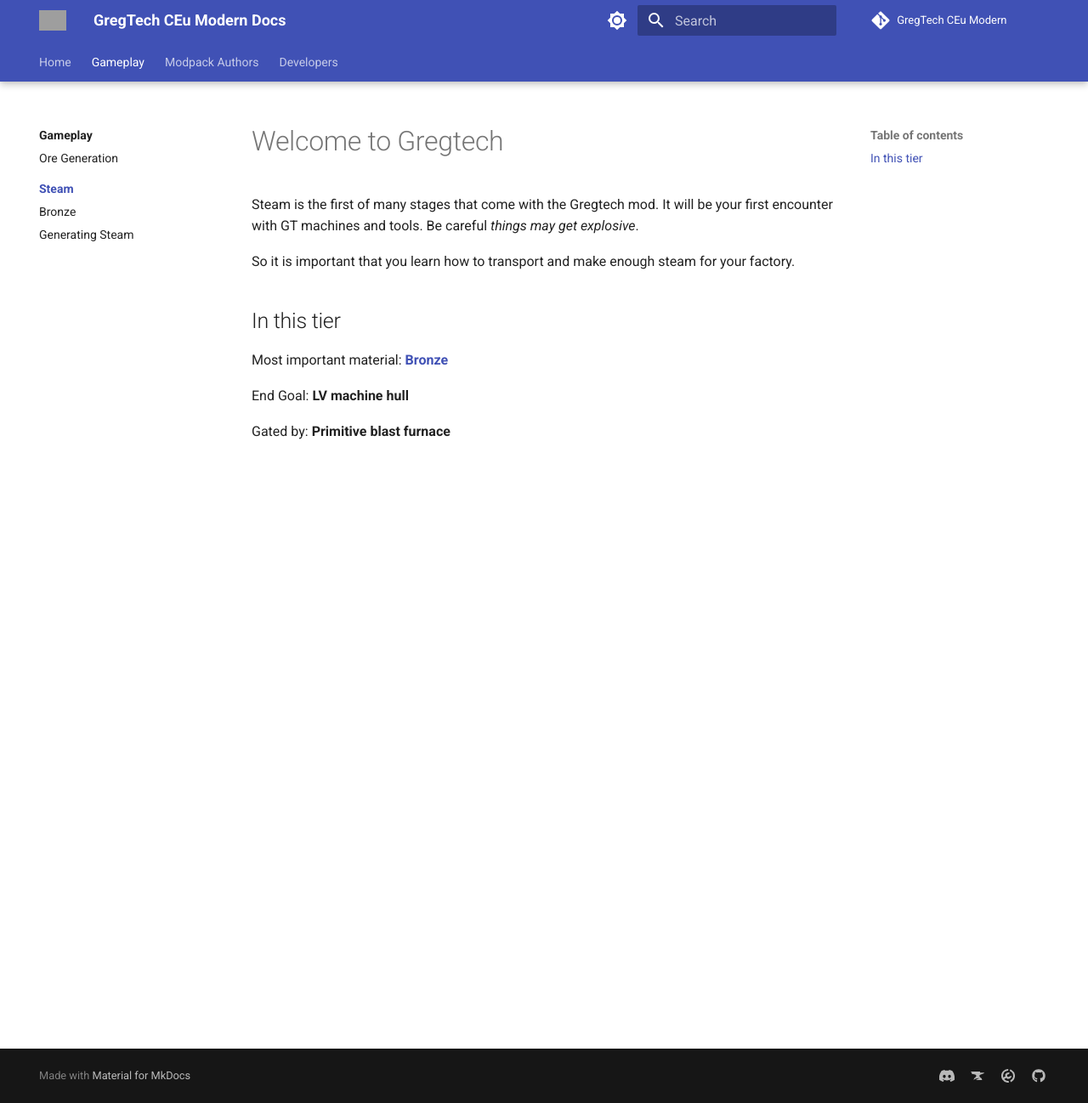
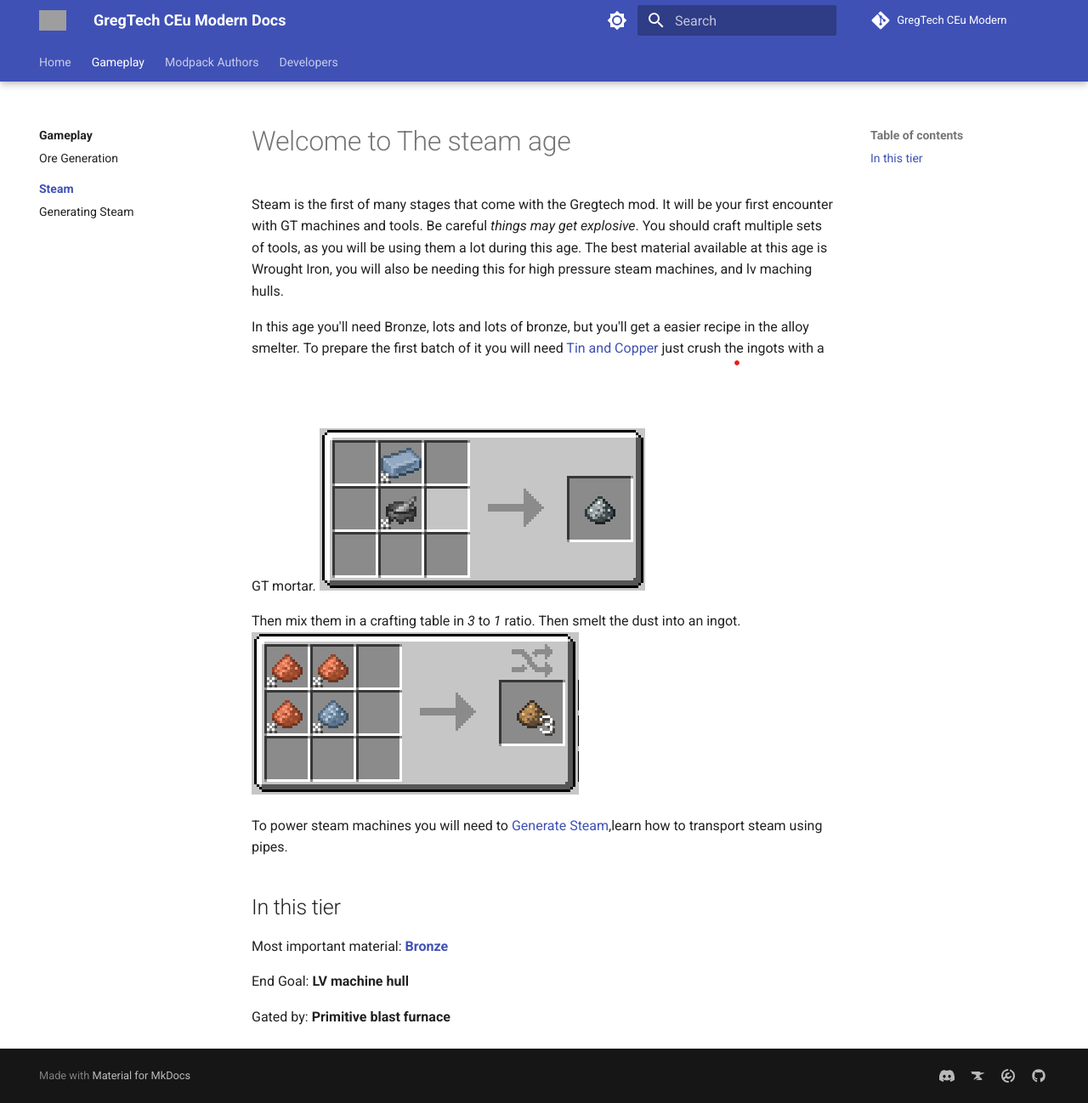
Before and after one commit to GregTechCEu/gtceu-modern-docs, an MkDocs documentation site: the page built from docs/Gameplay/Steam/index.md, in a window 1280 px wide and 1298 px high. Shown: the whole window at 85% size. Built offline with MkDocs 1.6.1 and Material for MkDocs 9.7.7, drawn with Linux system fonts in a browser that asks for light colours; comment, search, counter and statistics services are not loaded; grey boxes are pictures that could not be loaded.

Commit message:
revamped all of steam age, to be continued

```diff
--- a/docs/Gameplay/Steam/index.md
+++ b/docs/Gameplay/Steam/index.md
@@ -1,12 +1,20 @@
 ---
-title: Steam Tier
+title: Steam Age
 ---
 
-# Welcome to Gregtech
+# Welcome to The steam age
 
-Steam is the first of many stages that come with the Gregtech mod. It will be your first encounter with GT machines and tools. Be careful _things may get explosive_.
+Steam is the first of many stages that come with the Gregtech mod. It will be your first encounter with GT machines and tools. Be careful _things may get explosive_. You should craft multiple sets of tools, as you will be using them a lot during this age. The best material available at this age is Wrought Iron, you will also be needing this for high pressure steam machines, and lv maching hulls.
 
-So it is important that you learn how to transport and make enough steam for your factory.
+In this age you'll need Bronze, lots and lots of bronze, but you'll get a easier recipe in the alloy smelter.
+To prepare the first batch of it you will need [Tin and Copper](/docs/Gameplay/Ore-Generation.md) just crush the ingots with a GT mortar.
+![Ingot crushing recipe](./assets/ingot_crushed.png)
+
+Then mix them in a crafting table in _3_ to _1_ ratio. Then smelt the dust into an ingot.
+![Bronze dust recipe](./assets/bronze_recipe.png)
+
+To power steam machines you will need to [Generate Steam](/docs/Gameplay/Steam/Steam-Generation.md),learn how to transport steam using pipes.
+
 
 ## In this tier
 
```
Also changed, not shown: docs/Gameplay/Ore-Generation.md (+3 -3 lines), docs/Gameplay/Steam/Bronze.md (deleted, +0 -12 lines), docs/Gameplay/index.md (+6 -4 lines).
